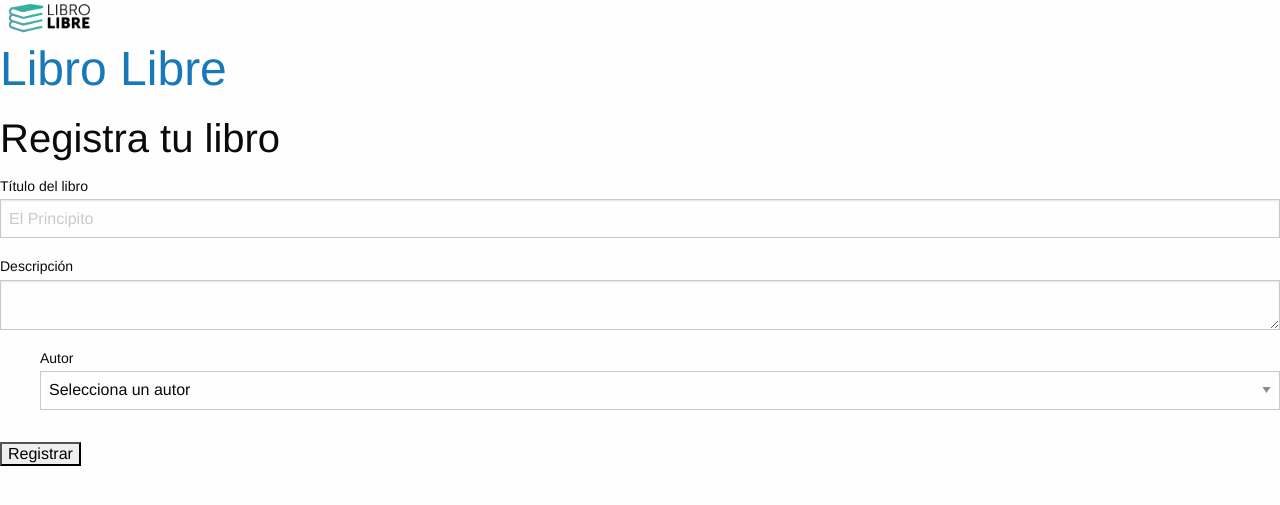
After one commit to hectorip/DjangoPractice, a Django app: page /catalog/libro/registrar in a window 1280 px wide. The commit adds this page. Shown: the top 505 px of the page. Run offline with Django 3.2, Linux system fonts and the light colour scheme; some libraries are stand-ins or nearby versions.

Commit message:
saving books

```diff
--- a/catalog/templates/catalog/author_detail.html
+++ b/catalog/templates/catalog/author_detail.html
@@ -6,7 +6,7 @@
 <p> {{ author.biography }}</p>
 
 <h4>País</h4>
-<a href="{% url 'country_detail' author.country.id %}">{{ author.country.name }}</a>
+<a href="{% url 'catalog:country_detail' author.country.id %}">{{ author.country.name }}</a>
 
 <h3> Libros </h3>
 
--- a/catalog/templates/catalog/author.html
+++ b/catalog/templates/catalog/authors.html
@@ -5,7 +5,7 @@
     <p> Tenemos libros de los siguientes autores</p>
     <ul>
         {% for author in authors %}
-            <li>{{ author.name }}</li>
+            <li><a href="{% url 'author_detail' author.id %}">{{ author.name }}</li>
         {% endfor %}
     </ul>
 
--- /dev/null
+++ b/catalog/templates/catalog/book_registration.html
@@ -0,0 +1,27 @@
+{% extends 'base.html' %}
+
+{% block content %}
+
+<h2>Registra tu libro</h2>
+
+<form method='POST'>
+    {% csrf_token %}
+    <div>
+        <label for="title"> Título del libro</label>
+        <input type="text" name="title" placeholder="El Principito">
+    </div>
+    <div>
+        <label for="description"> Descripción</label>
+        <textarea name="description" placeholder="El Principito..."> </textarea>
+    </div>
+    <dir>
+        <label for="author"> Autor </label>
+        <select name="author">
+            <option value=""> Selecciona un autor </option>
+            <option value="1"> Antoine Saint Exupery </option>
+        </select>
+    </dir>
+    <input type="submit" value="Registrar">
+</form>
+
+{% endblock %}
--- a/catalog/templates/catalog/country_detail.html
+++ b/catalog/templates/catalog/country_detail.html
@@ -7,7 +7,7 @@
 <h4>Autores</h4>
 <ul>
 {% for author in country.authors.all %}
-    <li>{{ author.name }}</li>
+    <li><a href="{% url 'catalog:author_detail' author.id %}">{{ author.name }} </a></li>
 {% endfor %}
 </ul>
 {% endblock %}
--- a/catalog/templates/catalog/index.html
+++ b/catalog/templates/catalog/index.html
@@ -6,8 +6,8 @@
 
 <ul>
     {% for book in books %}
-        <li><a href="/catalog/libro/{{book.id}}">{{ book.title }}</a> -
-            <a href="/catalog/autor/{{book.author.id}}">{{ book.author.name }}</a></li>
+        <li><a href="{% url 'catalog:book_detail' book.id %}">{{ book.title }}</a> -
+            <a href="{% url 'catalog:author_detail' book.author.id %}">{{ book.author.name }}</a></li>
     {% endfor %}
 </ul>
 
--- a/catalog/urls.py
+++ b/catalog/urls.py
@@ -3,9 +3,10 @@ from django.conf.urls import url
 from .views import *
 
 urlpatterns = [
-    url(r'libro/(?P<id>[0-9]+)', book),
-    url(r'autor$', author),
+    url(r'libro/(?P<id>[0-9]+)', book, name='book_detail'),
+    url(r'libro/registrar', register_book, name='book_registration'),
+    url(r'autores$', author_index, name='home'),
+    url(r'autor/(?P<id>[0-9]+)', author_detail, name='author_detail'),
     url(r'pais/(?P<id>[0-9]+)$', country_detail, name='country_detail'),
-    url(r'autor/(?P<id>[0-9]+)', author_detail),
-    url(r'^$', catalog_index)
+    url(r'^$', catalog_index, name='catalog_index')
 ]
--- a/catalog/views.py
+++ b/catalog/views.py
@@ -30,14 +30,14 @@ def book(request, id):
         context=context)
 
 
-def author(request):
+def author_index(request):
     authors = Author.objects.all()
     context = {
         "authors": authors
     }
     return render(
         request,
-        'catalog/author.html',
+        'catalog/authors.html',
         context=context
     )
 
@@ -64,3 +64,36 @@ def country_detail(request, id):
         'catalog/country_detail.html',
         context=context
     )
+
+
+def register_book(request):
+
+    if request.method == 'POST':
+        # Get information
+        title = request.POST.get('title')
+        description = request.POST.get('description')
+        author = request.POST.get('author')
+
+        # stored_author = Author.objects.get(pk=author)
+
+        # Creating Object
+        book = Book.objects.create(
+            title=title,
+            description=description,
+            author_id=author
+        )
+
+        # Return Response
+        context = {
+            "book": book
+        }
+        return render(
+            request,
+            'catalog/book.html',
+            context=context
+        )
+
+    else:
+        return render(
+            request,
+            'catalog/book_registration.html')
--- a/librolibre/settings.py
+++ b/librolibre/settings.py
@@ -25,7 +25,7 @@ SECRET_KEY = 'o2spld1#g277t6&&+xg568fbsti!_f)l638b12!#hkn14f-^a7'
 # SECURITY WARNING: don't run with debug turned on in production!
 DEBUG = True
 
-DEBUG = False
+# DEBUG = False
 
 
 ALLOWED_HOSTS = ['127.0.0.1']
--- a/librolibre/templates/base.html
+++ b/librolibre/templates/base.html
@@ -6,14 +6,14 @@
     <meta http-equiv="X-UA-Compatible" content="IE=edge">
     <title>Libro Libre</title>
     <link rel="stylesheet" href="https://cdnjs.cloudflare.com/ajax/libs/foundation/6.4.3/css/foundation.min.css">
+    <link rel="stylesheet" href="{% static 'css/main.css'%}">
 </head>
 <body>
     <div class="container">
         <div class="row">
             <div class="col">
-                <h1><a href="/"> Libro Libre </a></h1>
-                <img src="{% static 'librolibre.png' %}" alt="App logo">
-
+                <img src="{% static 'librolibre.png' %}" class='app_logo' alt="App logo">
+                <h1><a href="{% url 'home' %}"> Libro Libre </a></h1>
             </div>
         </div>
 
--- a/librolibre/urls.py
+++ b/librolibre/urls.py
@@ -15,11 +15,12 @@ Including another URLconf
 """
 from django.conf.urls import url, include
 from django.contrib import admin
+
 from django.views.generic import TemplateView
 
 
 urlpatterns = [
     url(r'^$', TemplateView.as_view(template_name='home.html'), name='home'),
     url(r'^admin/', admin.site.urls),
-    url(r'^catalog/', include('catalog.urls'))
+    url(r'^catalog/', include('catalog.urls', namespace='catalog'))
 ]
--- /dev/null
+++ b/static/css/main.css
@@ -0,0 +1,3 @@
+.app_logo{
+    width: 100px;
+}
```
